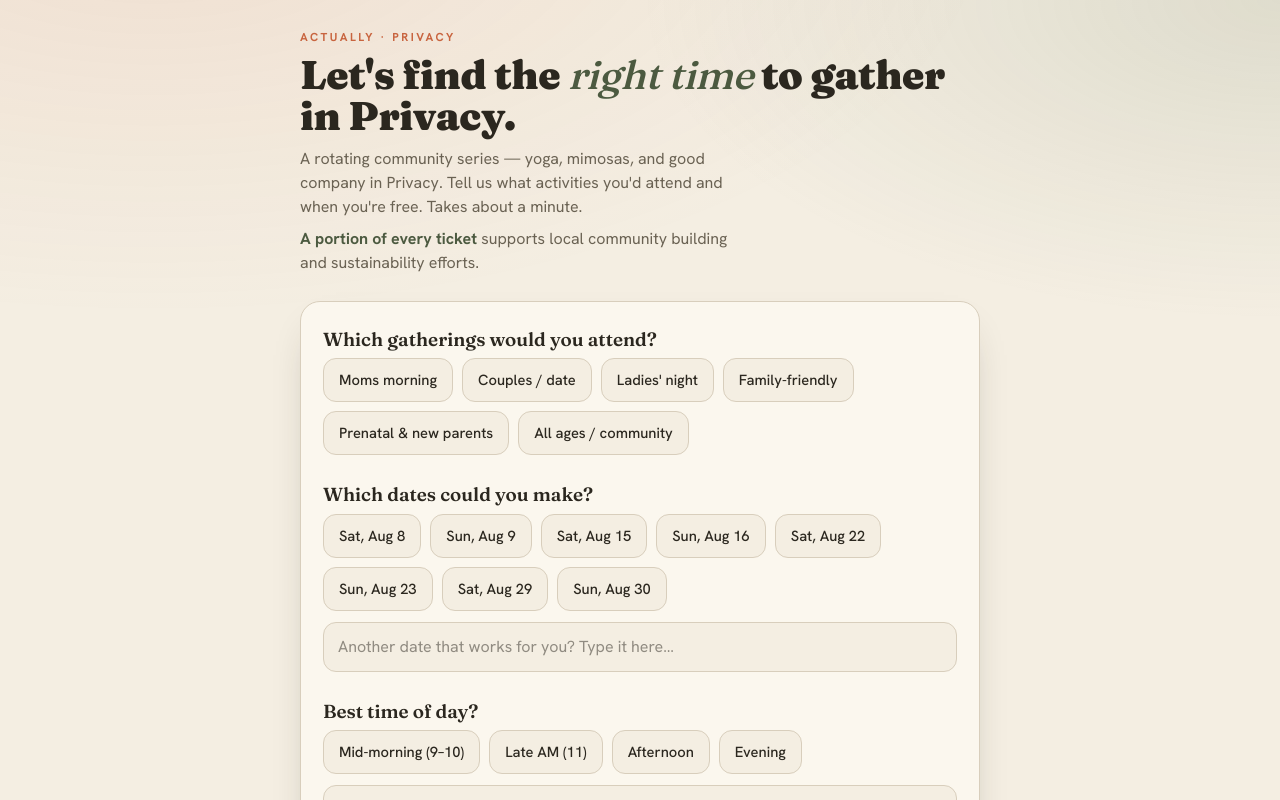
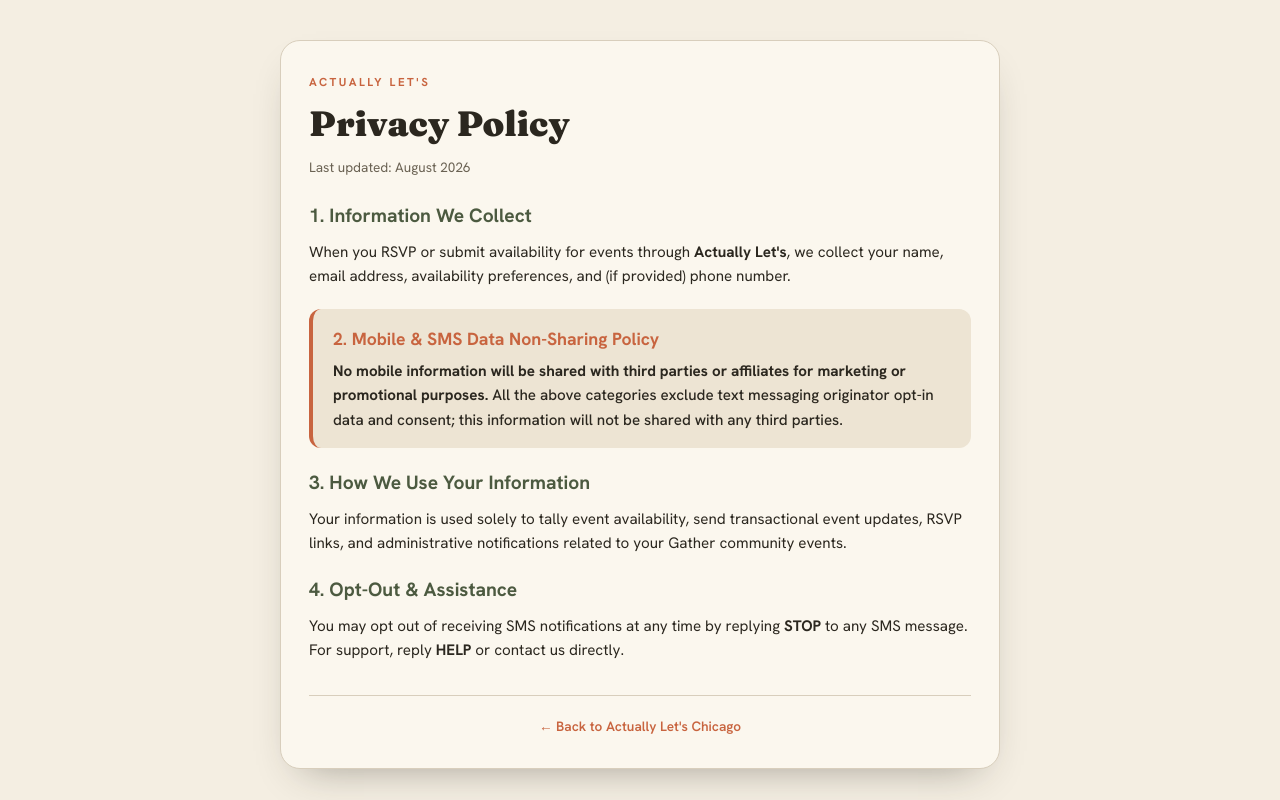
Before and after one commit to NiteAdmin/gather-chicago, a Next.js app: page /privacy in a window 1280 px wide. Shown: the top 800 px of the page. Built offline with nearby package versions, Linux system fonts and the light colour scheme; no server answers.

Commit message:
feat(legal): add carrier-compliant privacy and terms pages

```diff
--- /dev/null
+++ b/app/privacy/page.tsx
@@ -0,0 +1,61 @@
+import type { Metadata } from 'next';
+import Link from 'next/link';
+
+export const metadata: Metadata = {
+  title: "Privacy Policy | Actually Let's",
+  description: "Privacy Policy and carrier SMS disclosure for Actually Let's.",
+};
+
+export default function PrivacyPage() {
+  return (
+    <div style={{ backgroundColor: '#F4EEE2', minHeight: '100vh', padding: '40px 20px', fontFamily: "'Hanken Grotesk', sans-serif", color: '#2B271F' }}>
+      <div style={{ maxWidth: '720px', margin: '0 auto', backgroundColor: '#FBF7EE', border: '1px solid #D8CEBC', borderRadius: '20px', padding: '32px 28px', boxShadow: '0 18px 40px -22px rgba(43, 39, 31, 0.45)' }}>
+        <header style={{ marginBottom: '24px' }}>
+          <div style={{ fontSize: '0.72rem', letterSpacing: '0.22em', textTransform: 'uppercase', color: '#C8643F', fontWeight: 700, marginBottom: '8px' }}>
+            ACTUALLY LET'S
+          </div>
+          <h1 style={{ fontFamily: "'Fraunces', serif", fontSize: '2.2rem', fontWeight: 900, margin: 0, color: '#2B271F' }}>
+            Privacy Policy
+          </h1>
+          <p style={{ fontSize: '0.85rem', color: '#6A6253', marginTop: '6px' }}>Last updated: August 2026</p>
+        </header>
+
+        <section style={{ display: 'flex', flexDirection: 'column', gap: '20px', lineHeight: '1.6', fontSize: '0.95rem' }}>
+          <div>
+            <h2 style={{ fontSize: '1.2rem', fontWeight: 700, color: '#4C5A40', marginBottom: '8px' }}>1. Information We Collect</h2>
+            <p>
+              When you RSVP or submit availability for events through <strong>Actually Let's</strong>, we collect your name, email address, availability preferences, and (if provided) phone number.
+            </p>
+          </div>
+
+          <div style={{ backgroundColor: '#EDE4D3', padding: '16px 20px', borderRadius: '12px', borderLeft: '4px solid #C8643F' }}>
+            <h2 style={{ fontSize: '1.1rem', fontWeight: 700, color: '#C8643F', marginBottom: '6px' }}>2. Mobile &amp; SMS Data Non-Sharing Policy</h2>
+            <p style={{ fontWeight: 500, margin: 0 }}>
+              <strong>No mobile information will be shared with third parties or affiliates for marketing or promotional purposes.</strong> All the above categories exclude text messaging originator opt-in data and consent; this information will not be shared with any third parties.
+            </p>
+          </div>
+
+          <div>
+            <h2 style={{ fontSize: '1.2rem', fontWeight: 700, color: '#4C5A40', marginBottom: '8px' }}>3. How We Use Your Information</h2>
+            <p>
+              Your information is used solely to tally event availability, send transactional event updates, RSVP links, and administrative notifications related to your Gather community events.
+            </p>
+          </div>
+
+          <div>
+            <h2 style={{ fontSize: '1.2rem', fontWeight: 700, color: '#4C5A40', marginBottom: '8px' }}>4. Opt-Out &amp; Assistance</h2>
+            <p>
+              You may opt out of receiving SMS notifications at any time by replying <strong>STOP</strong> to any SMS message. For support, reply <strong>HELP</strong> or contact us directly.
+            </p>
+          </div>
+        </section>
+
+        <footer style={{ marginTop: '32px', paddingTop: '20px', borderTop: '1px solid #D8CEBC', textAlign: 'center', fontSize: '0.85rem', color: '#6A6253' }}>
+          <Link href="/chicago" style={{ color: '#C8643F', fontWeight: 600, textDecoration: 'none' }}>
+            &larr; Back to Actually Let's Chicago
+          </Link>
+        </footer>
+      </div>
+    </div>
+  );
+}
--- /dev/null
+++ b/app/terms/page.tsx
@@ -0,0 +1,68 @@
+import type { Metadata } from 'next';
+import Link from 'next/link';
+
+export const metadata: Metadata = {
+  title: "Terms & Conditions | Actually Let's",
+  description: "Terms and Conditions and SMS messaging disclosures for Actually Let's.",
+};
+
+export default function TermsPage() {
+  return (
+    <div style={{ backgroundColor: '#F4EEE2', minHeight: '100vh', padding: '40px 20px', fontFamily: "'Hanken Grotesk', sans-serif", color: '#2B271F' }}>
+      <div style={{ maxWidth: '720px', margin: '0 auto', backgroundColor: '#FBF7EE', border: '1px solid #D8CEBC', borderRadius: '20px', padding: '32px 28px', boxShadow: '0 18px 40px -22px rgba(43, 39, 31, 0.45)' }}>
+        <header style={{ marginBottom: '24px' }}>
+          <div style={{ fontSize: '0.72rem', letterSpacing: '0.22em', textTransform: 'uppercase', color: '#C8643F', fontWeight: 700, marginBottom: '8px' }}>
+            ACTUALLY LET'S
+          </div>
+          <h1 style={{ fontFamily: "'Fraunces', serif", fontSize: '2.2rem', fontWeight: 900, margin: 0, color: '#2B271F' }}>
+            Terms &amp; Conditions
+          </h1>
+          <p style={{ fontSize: '0.85rem', color: '#6A6253', marginTop: '6px' }}>Last updated: August 2026</p>
+        </header>
+
+        <section style={{ display: 'flex', flexDirection: 'column', gap: '20px', lineHeight: '1.6', fontSize: '0.95rem' }}>
+          <div>
+            <h2 style={{ fontSize: '1.2rem', fontWeight: 700, color: '#4C5A40', marginBottom: '8px' }}>1. Program Description</h2>
+            <p>
+              <strong>Actually Let's</strong> provides transactional SMS notifications and event update communications for community gatherings, event confirmations, and availability polling.
+            </p>
+          </div>
+
+          <div style={{ backgroundColor: '#EDE4D3', padding: '16px 20px', borderRadius: '12px', borderLeft: '4px solid #4C5A40' }}>
+            <h2 style={{ fontSize: '1.1rem', fontWeight: 700, color: '#4C5A40', marginBottom: '6px' }}>2. SMS Terms &amp; Rates Disclosure</h2>
+            <p style={{ fontWeight: 500, margin: 0 }}>
+              Message &amp; data rates may apply. Message frequency varies based on event schedules and user RSVPs. Reply <strong>STOP</strong> to cancel at any time. Reply <strong>HELP</strong> for customer support.
+            </p>
+          </div>
+
+          <div>
+            <h2 style={{ fontSize: '1.2rem', fontWeight: 700, color: '#4C5A40', marginBottom: '8px' }}>3. Opt-Out Instructions</h2>
+            <p>
+              You can cancel the SMS service at any time. Simply text <strong>STOP</strong> to our toll-free number. Upon sending <strong>STOP</strong>, we will send a confirmation SMS to confirm that you have been unsubscribed. After this, you will no longer receive SMS messages from us.
+            </p>
+          </div>
+
+          <div>
+            <h2 style={{ fontSize: '1.2rem', fontWeight: 700, color: '#4C5A40', marginBottom: '8px' }}>4. Customer Support</h2>
+            <p>
+              If you experience issues with the messaging program, text <strong>HELP</strong> for assistance, or contact us directly at support@actuallylets.com.
+            </p>
+          </div>
+
+          <div>
+            <h2 style={{ fontSize: '1.2rem', fontWeight: 700, color: '#4C5A40', marginBottom: '8px' }}>5. Privacy Policy</h2>
+            <p>
+              Carriers are not liable for delayed or undelivered messages. Please review our <Link href="/privacy" style={{ color: '#C8643F', fontWeight: 600 }}>Privacy Policy</Link> for details regarding how we protect your information.
+            </p>
+          </div>
+        </section>
+
+        <footer style={{ marginTop: '32px', paddingTop: '20px', borderTop: '1px solid #D8CEBC', textAlign: 'center', fontSize: '0.85rem', color: '#6A6253' }}>
+          <Link href="/chicago" style={{ color: '#C8643F', fontWeight: 600, textDecoration: 'none' }}>
+            &larr; Back to Actually Let's Chicago
+          </Link>
+        </footer>
+      </div>
+    </div>
+  );
+}
```
